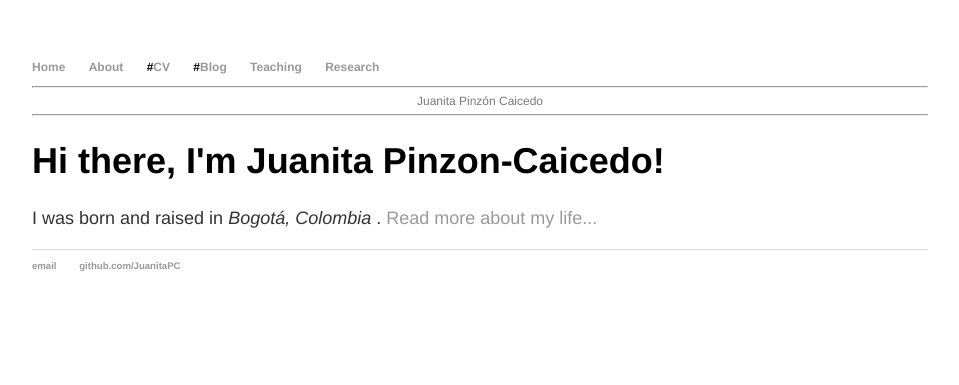
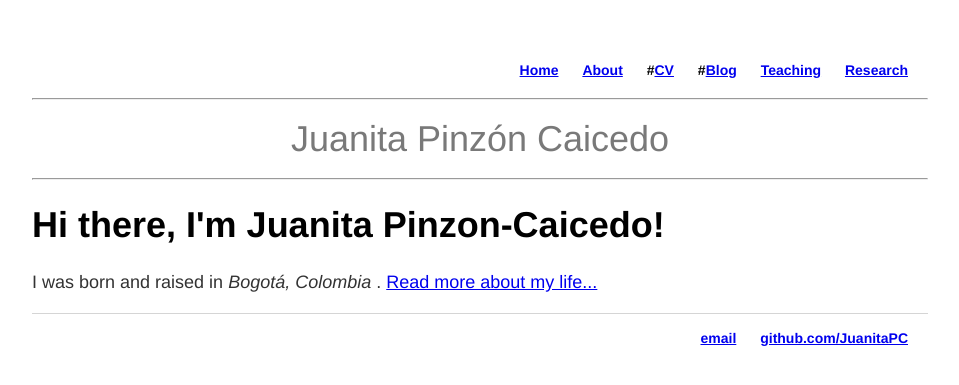
Before and after one commit to JuanitaPC/JuanitaPC.github.io, a Jekyll site: the page built from index.html, in a window 1280 px wide. Shown: the top 385 px of the page, without its empty margins (160-1119 px from the left). Built offline with Jekyll 4.4.1, drawn with Linux system fonts in a browser that asks for light colours.

Commit message:
Update main.css

```diff
--- a/css/main.css
+++ b/css/main.css
@@ -8,22 +8,24 @@ body {
 }
 header{
 	text-align:center;
-	font-size:3m;
+	font-size:3em;
 	color: rgb(121, 121, 121);
 }
 nav ul, footer ul {
-    font-family:'Helvetica', 'Arial', 'Sans-Serif';
-    padding: 0px;
-    list-style: none;
-    font-weight: bold;
+	font-family:'Helvetica', 'Arial', 'Sans-Serif';
+	padding: 0px;
+	list-style: none;
+	font-weight: bold;
+	line-height:20px;
+	height:20px;
+	width:100%;
+	float:top;
+	text-align:right;
+	font-size:14px;
 }
 nav ul li, footer ul li {
     display: inline;
     margin-right: 20px;
-}
-a {
-    text-decoration: none;
-    color: #999;
 }
 a:hover, a:active{
 	#text-decoration: underline;
```
